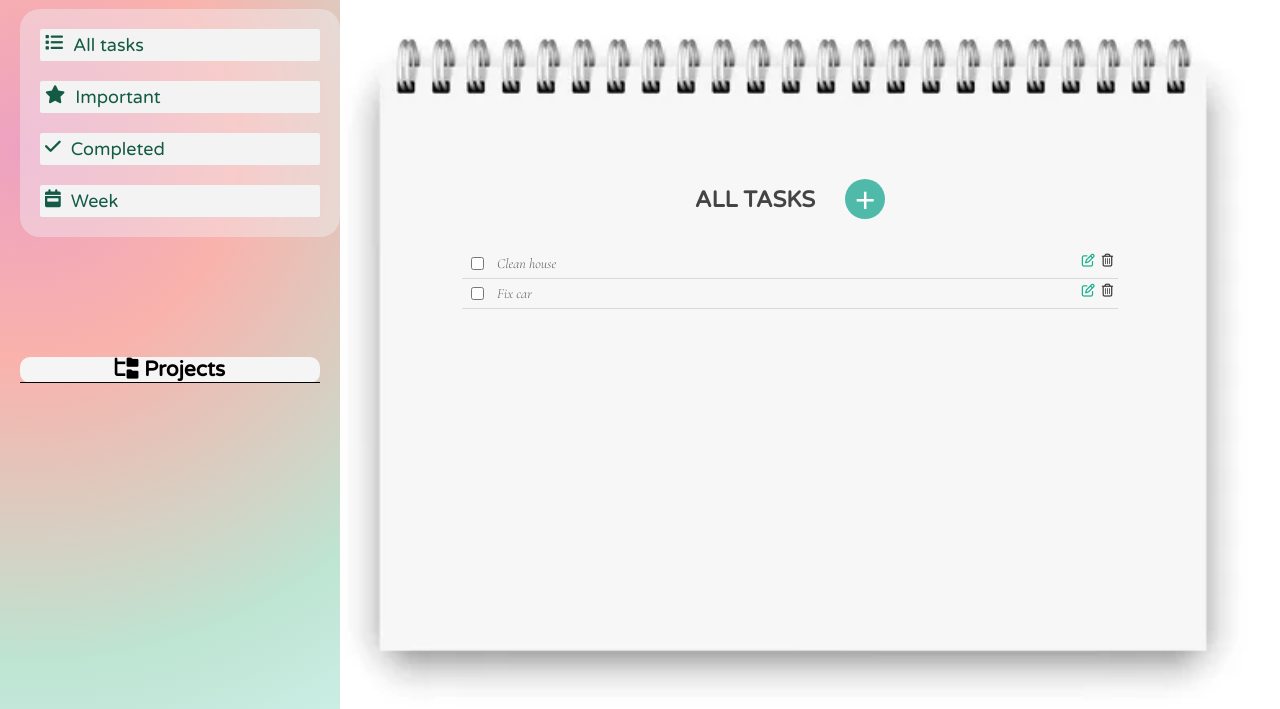
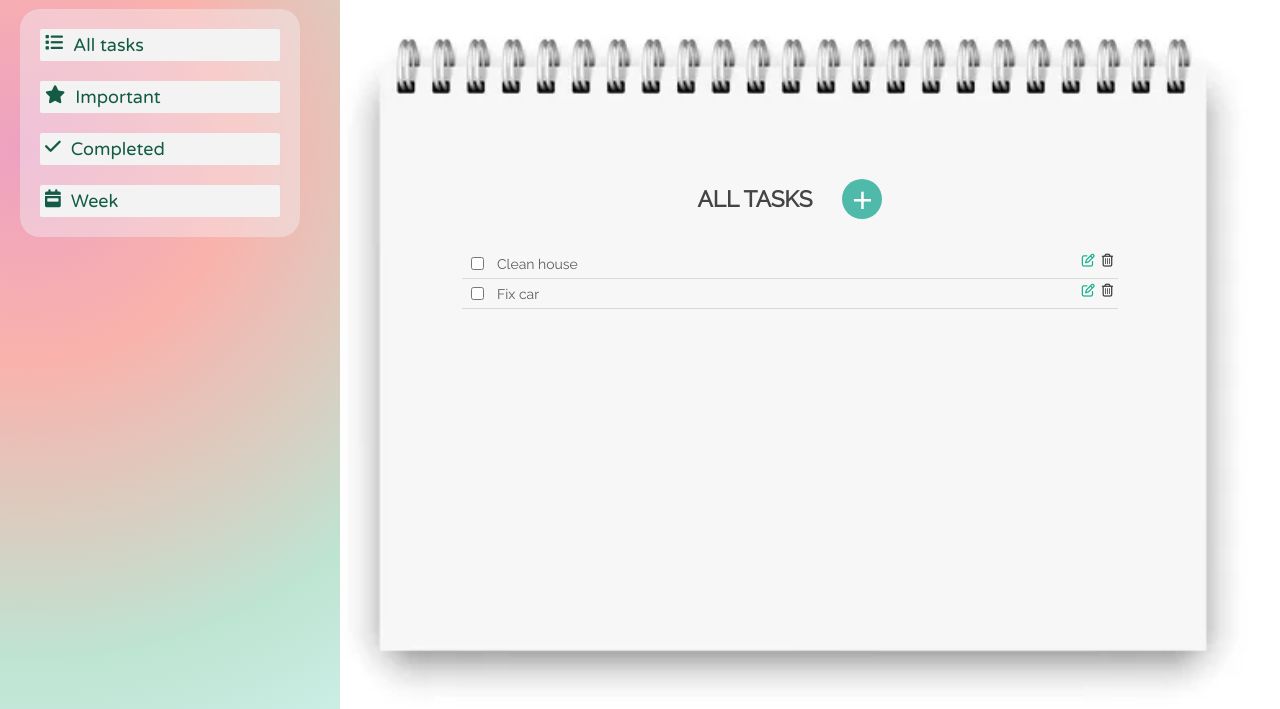
Before and after one commit to rivasbolinga/To-Do-App, a website built with webpack: page src/index.html in a window 1280 px wide. Shown: the part 91-800 px from the top of the page. Built offline with nearby package versions, Linux system fonts and the light colour scheme; a web font is replaced by a local one.

Commit message:
Finish style

```diff
--- a/src/style.css
+++ b/src/style.css
@@ -11,15 +11,14 @@ body {
 .sidebar-menu {
   position: fixed;
   height: 100%;
-  width: 100%;
+  width: 95%;
   padding: 40px 20px;
   background: radial-gradient(circle at 7.5% 24%, rgb(237, 161, 193) 0%, rgb(250, 178, 172) 25.5%, rgb(190, 228, 210) 62.3%, rgb(215, 248, 247) 93.8%);
   transition: transform 250ms;
-  font-family: 'Varela Round', sans-serif;
+  font-family: 'Raleway', sans-serif;
   font-size: 18px;
   flex-direction: column;
   justify-content: center;
-  align-items: center;
 }
 
 .close-menu-btn {
@@ -33,7 +32,7 @@ body {
 
 .all-tasks-menu {
   padding: 20px;
-  width: 280px;
+  width: 80%;
   display: flex;
   flex-direction: column;
   justify-content: center;
@@ -58,6 +57,7 @@ body {
 }
 
 .all-projects-menu {
+  display: none;
   margin-top: 120px;
   border-bottom: 1px solid;
   text-align: center;
@@ -93,12 +93,12 @@ body {
 .title-section {
   font-size: 17px;
   text-align: center;
-  font-family: 'Varela Round', sans-serif;
+  font-family: 'Raleway', sans-serif;
   padding: 30px;
   color: rgb(69, 68, 68);
   display: flex;
   gap: 30px;
-  justify-content: end;
+  justify-content: center;
   align-items: center;
 }
 
@@ -123,6 +123,7 @@ body {
   font-family: 'Varela Round', sans-serif;
   color: rgb(95, 94, 94);
   transition: 0.3s;
+  padding: 5px 0 2px 5px;
 }
 
 .checkbox-task {
@@ -221,6 +222,7 @@ body {
 
 .task-date {
   color: rgba(62, 140, 189, 0.77);
+  font-size: 10px;
 }
 
 .fa-pen-to-square {
@@ -233,7 +235,6 @@ body {
 
 .edit-task-btn {
   background: linear-gradient(109.6deg, rgb(151, 213, 255) 11.2%, rgb(255, 155, 185) 91.1%);
-  color: rgb(81, 81, 81);
   border-radius: 10px;
   padding: 10px 30px 10px 30px;
   margin: 20px;
@@ -241,6 +242,7 @@ body {
   font-size: 20px;
   color: white;
 }
+
 .add-desc::placeholder {
   color: gray;
 }
@@ -279,8 +281,8 @@ textarea {
 }
 
 .task-text {
-  font-size: 14px;
-  font-family: 'Cormorant Garamond', serif;
+  font-size: 12px;
+  font-family: 'Raleway', sans-serif;
 }
 
 /* <!-- Modal add ENDS --> */
@@ -369,7 +371,6 @@ textarea {
   }
 
   .all-projects-menu {
-
     border-bottom: 1px solid;
     text-align: center;
   }
@@ -415,9 +416,7 @@ textarea {
     cursor: pointer;
   }
 
-  .task-container {
-    padding: 5px;
-  }
+
 
   .task-text {
     font-size: 14px;
```
